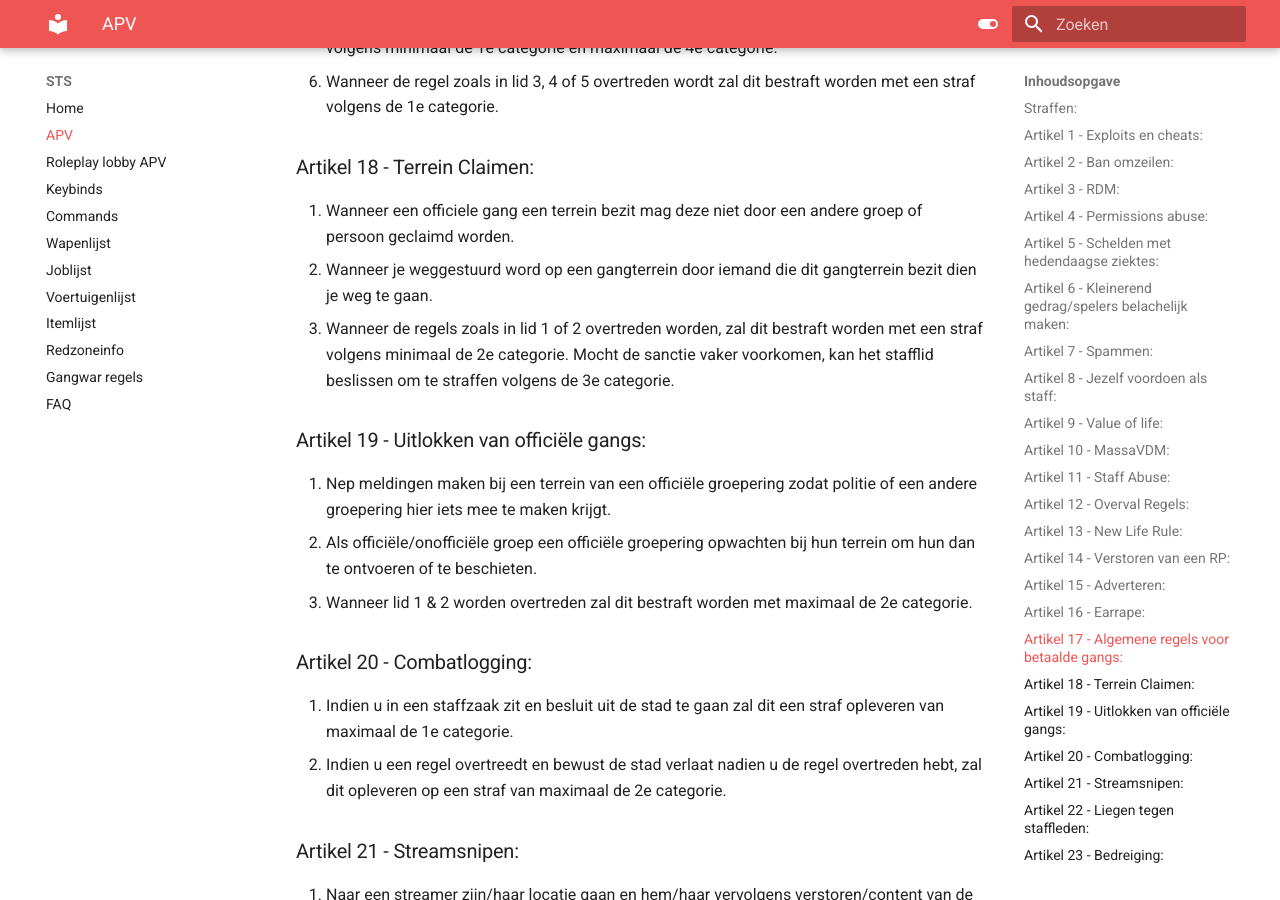
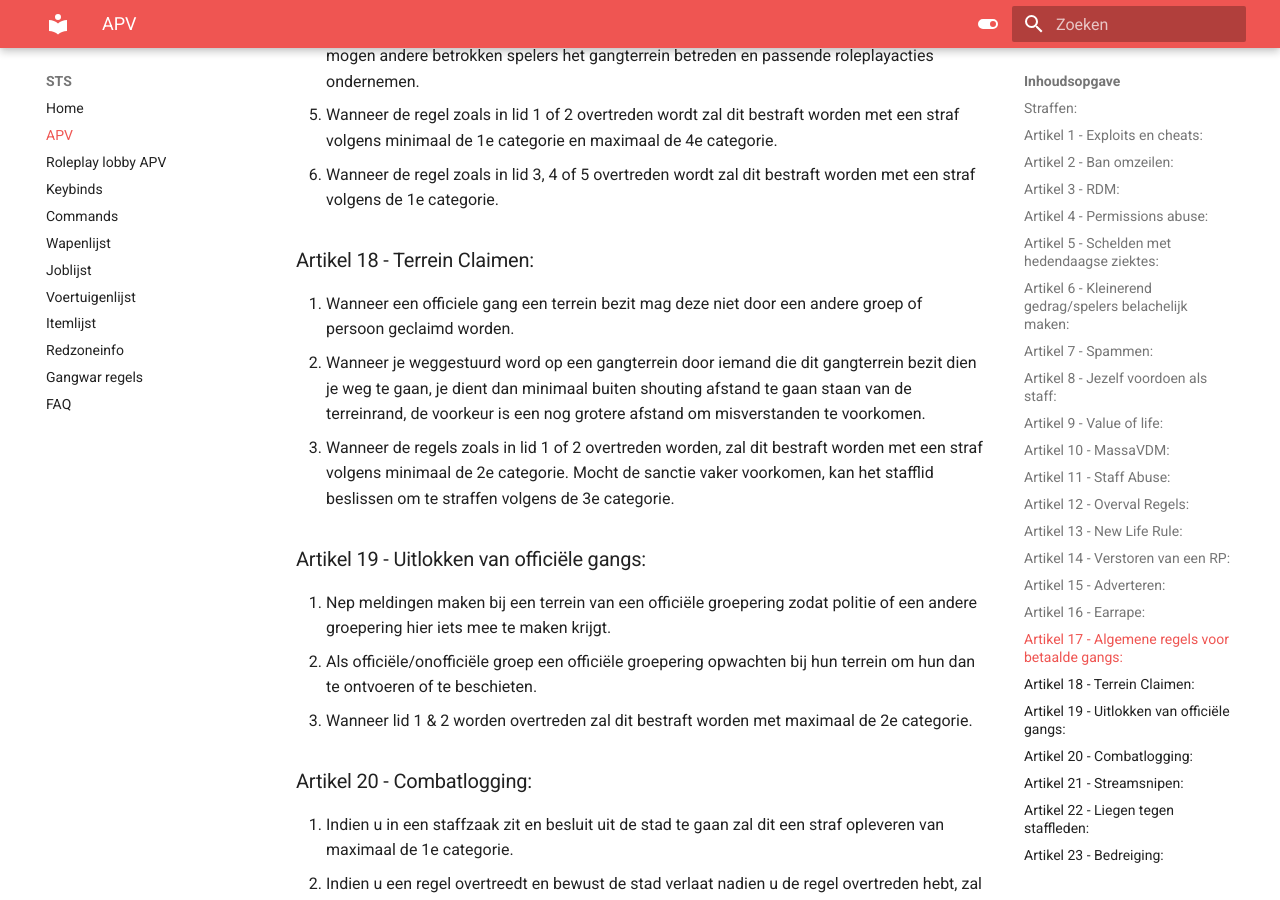
Before and after one commit to Welseyy/STSAPV, an MkDocs documentation site: the page built from docs/apv.md, in a window 1280 px wide and 900 px high, scrolled down 4810 px. Built offline with MkDocs 1.6.1 and Material for MkDocs 9.7.7, drawn with Linux system fonts in a browser that asks for light colours; some of the changed text lies outside the part shown.

Commit message:
Update apv.md

```diff
--- a/docs/apv.md
+++ b/docs/apv.md
@@ -111,7 +113,7 @@
 
 ### Artikel 18 -  Terrein Claimen:
 1. Wanneer een officiele gang een terrein bezit mag deze niet door een andere groep of persoon geclaimd worden.
-2. Wanneer je weggestuurd word op een gangterrein door iemand die dit gangterrein bezit dien je weg te gaan.
+2. Wanneer je weggestuurd word op een gangterrein door iemand die dit gangterrein bezit dien je weg te gaan, je dient dan minimaal buiten shouting afstand te gaan staan van de terreinrand, de voorkeur is een nog grotere afstand om misverstanden te voorkomen.
 3. Wanneer de regels zoals in lid 1 of 2 overtreden worden, zal dit bestraft worden met een straf volgens minimaal de 2e categorie. Mocht de sanctie vaker voorkomen, kan het stafflid beslissen om te straffen volgens de 3e categorie.
 
 ### Artikel 19 -  Uitlokken van officiële gangs:
```
Also changed, not shown: other parts of docs/apv.md (+2 -0 lines).
